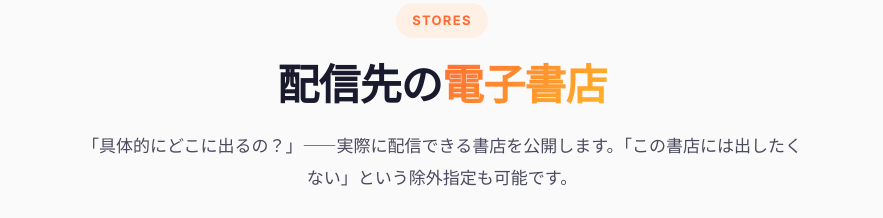
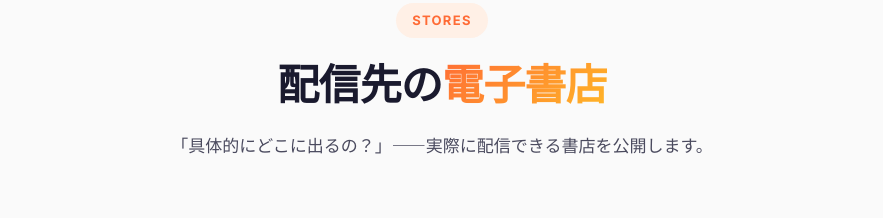
Before and after one commit to seiya398/manga-buff-intro, a plain HTML site: page service.html in a window 1280 px wide. Shown: the part 1516-1734 px from the top of the page, without its empty margins (198-1081 px from the left). Drawn offline with Linux system fonts and the light colour scheme.

Commit message:
配信書店の「除外指定も可能です」を削除（契約書 第1条5項に揃える）

```diff
--- a/service.html
+++ b/service.html
@@ -60,7 +60,7 @@
     <div class="section-head">
       <span class="section-label">STORES</span>
       <h2 class="section-title">配信先の<span class="gradient">電子書店</span></h2>
-      <p class="section-lead">「具体的にどこに出るの？」——実際に配信できる書店を公開します。「この書店には出したくない」という除外指定も可能です。</p>
+      <p class="section-lead">「具体的にどこに出るの？」——実際に配信できる書店を公開します。</p>
     </div>
 
     <div class="callout warn" style="max-width:820px; margin:0 auto 28px;">
```
Also changed, not shown: faq.html (+1 -1 lines).
